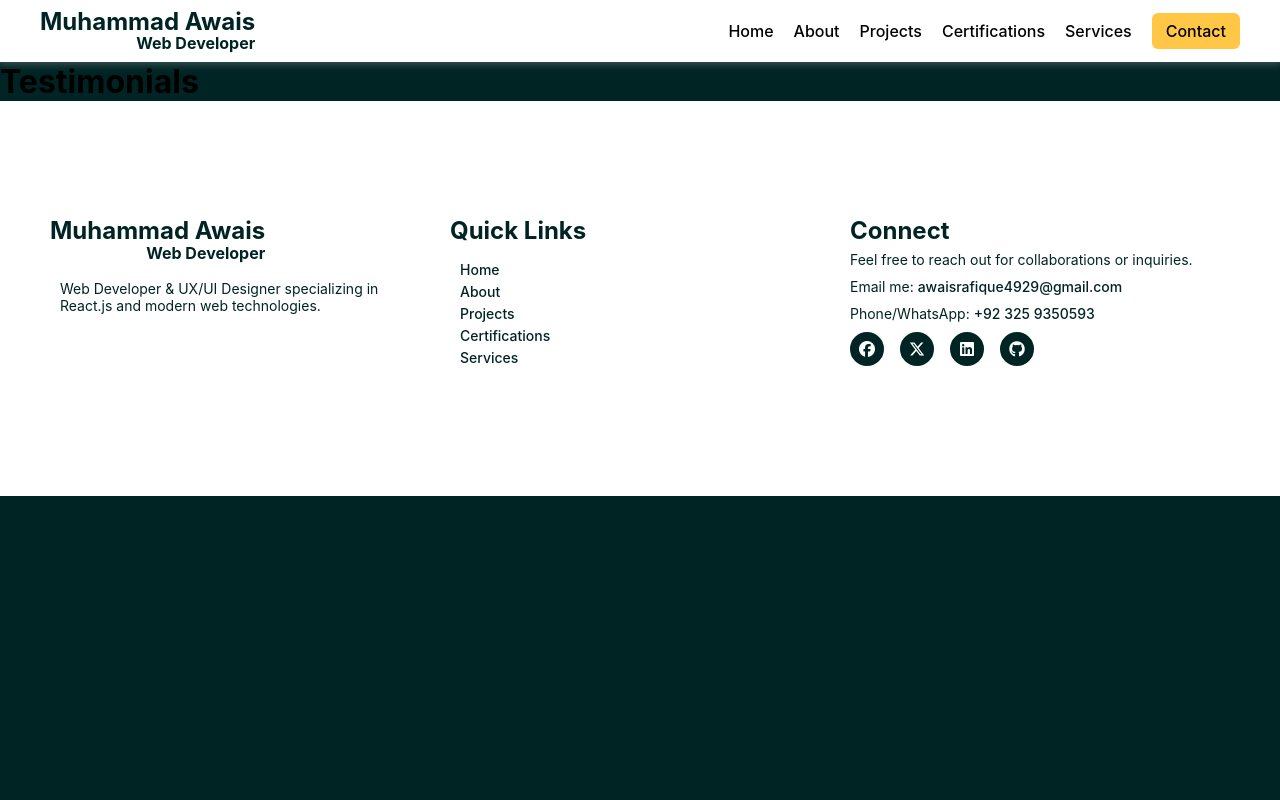
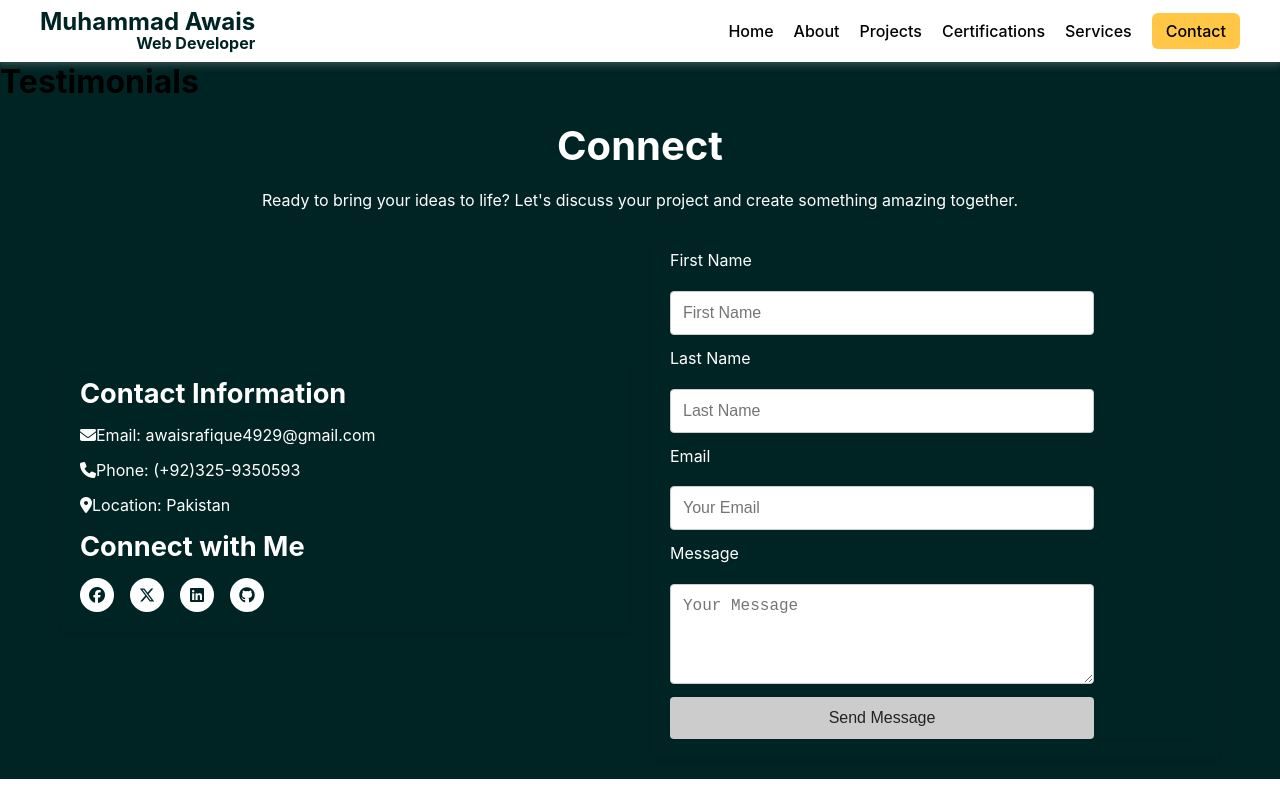
Before and after one commit to muhammad-awais-web-dev/portfolio-website, a React (Create React App) app: page /testimonials in a window 1280 px wide. Shown: the top 800 px of the page. Built offline with nearby package versions, Linux system fonts and the light colour scheme.

Commit message:
Contact Me - Add Contact Form Component

```diff
--- a/src/App.js
+++ b/src/App.js
@@ -1,4 +1,5 @@
 import './App.css';
+import Contact from './components/Contact';
 import Footer from './components/Footer';
 import Navbar from './components/Navbar';
 // import Contact from './components/Contact';
@@ -32,7 +33,7 @@ function App() {
         <Route path='/services' element={<Services />} />
         <Route path='/testimonials' element={<Testimonials />} />
       </Routes>
-      {/* <Contact /> */}
+      <Contact />
       <Footer />
     </Router>
   );
--- /dev/null
+++ b/src/components/Contact.js
@@ -0,0 +1,68 @@
+import React from 'react'
+import styles from './Contact.module.css'
+import ContactForm from './ContactForm'
+
+function Contact() {
+  return (
+    <section className={styles.contact}>
+        <h2>Connect</h2>
+        <p>Ready to bring your ideas to life? Let's discuss your project and create something amazing together.</p>
+        <div className={styles.contactContainer}>
+            <div className={styles.contactInfo}>
+                <h3>Contact Information</h3>
+                <p><i className='fas fa-envelope'></i>Email: awaisrafique4929@gmail.com</p>
+                <p><i className='fas fa-phone'></i>Phone: (+92)325-9350593</p>
+                <p><i className='fas fa-map-marker-alt'></i>Location: Pakistan</p>
+                <h3>Connect with Me</h3>
+                <div className={styles.socialButtonsContainer}>
+                    <a
+                        href="https://www.facebook.com/profile.php?id=61573732746181"
+                        target="_blank"
+                        rel="noopener noreferrer"
+                        className={styles.socialButton}
+                    >
+                        <i className="fa-brands fa-facebook"></i>
+                        <span className={styles.iconText}>Facebook</span>
+                    </a>
+
+                    <a
+                        href="https://x.com/WebMorph_Studio"
+                        target="_blank"
+                        rel="noopener noreferrer"
+                        className={styles.socialButton}
+                    >
+                        <i className="fa-brands fa-x-twitter"></i>
+                        <span className={styles.iconText}>Twitter</span>
+                    </a>
+
+                    <a
+                        href="https://www.linkedin.com/in/muhammad-awais-webdev"
+                        target="_blank"
+                        rel="noopener noreferrer"
+                        className={styles.socialButton}
+                    >
+                        <i className="fa-brands fa-linkedin"></i>
+                        <span className={styles.iconText}>LinkedIn</span>
+                    </a>
+
+                    <a
+                        href="https://github.com/muhammad-awais-web-dev/"
+                        target="_blank"
+                        rel="noopener noreferrer"
+                        className={styles.socialButton}
+                    >
+                        <i className="fa-brands fa-github"></i>
+                        <span className={styles.iconText}>GitHub</span>
+                    </a>
+                </div>
+            </div>
+            <div className={styles.contactForm}>
+                <ContactForm />
+            </div>
+        </div>
+    </section>
+  )
+}
+
+
+export default Contact
--- /dev/null
+++ b/src/components/Contact.module.css
@@ -0,0 +1,87 @@
+.contact{
+    color: white;
+    max-width: 1200px;
+    margin: auto;
+    justify-content: center;
+    align-items: center;
+    padding: 20px;
+    display: flex;
+    flex-direction: column;
+    gap: 20px;
+}
+.contact h2{
+    font-size: 2.5rem;
+    font-weight: bold;
+    text-align: center;
+}
+.contact h3{
+    font-size: 1.7rem;
+    font-weight: bold;
+}
+.contactContainer{
+    display: flex;
+    flex-wrap: wrap;
+    gap: 20px;
+    width: 100%;
+    justify-content: center;
+    align-items: center;
+}
+.contactInfo, .contactForm{
+    flex: 1 1 45%;
+    min-width: 300px;
+    max-width: 600px;
+    display: flex;
+    flex-direction: column;
+    gap: 15px;
+    padding: 20px;
+    border-radius: 8px;
+    box-shadow: 0 4px 8px rgba(0, 0, 0, 0.1);
+}
+
+.socialButtonsContainer{
+    display: flex;
+    gap: 1rem;
+}
+.socialButton{
+
+    background: white;
+    border: white 2px solid;
+    color: #002424;
+    text-decoration: none;
+    border-radius: 40px;
+    display: inline-flex;
+    align-items: center;
+    justify-content: center;
+    transition: all 0.3s ease;
+    overflow: hidden;
+}
+.socialButton:hover{
+    background:#002424;
+    color: white;
+    transition: all 0.3s ease;
+}
+.socialButton i{
+    height: 30px;
+    width: 30px;
+    display: flex;
+    align-items: center;
+    justify-content: center;
+    font-size: 1rem;
+}
+.socialButton .iconText{
+    opacity: 0;
+    max-width: 0;
+    margin-left: 0;
+    overflow: hidden;
+    white-space: nowrap;
+    transition: all 0.7s ease-in-out;
+    font-family: "poppins", sans-serif;
+    font-weight: 600;
+}
+.socialButton:hover .iconText{
+    opacity: 1;
+    max-width: 200px;
+    margin-left: 1px;
+    transition: all 0.7s ease-in-out;
+    padding: 0 10px;
+}
--- /dev/null
+++ b/src/components/ContactForm.js
@@ -0,0 +1,67 @@
+import React from 'react'
+import { useState } from 'react'
+import styles from './ContactForm.module.css'
+
+function ContactForm() {
+  const [formData, setFormData] = useState({
+    firstName: '',
+    lastName: '',
+    email: '',
+    message: ''
+  })
+
+  const [isSubmitted, setIsSubmitted] = useState(false)
+
+  const handleChange = (e) => {
+    const { name, value } = e.target
+    setFormData({
+      ...formData,
+      [name]: value
+    })
+  }
+
+  const handleSubmit = (e) => {
+    e.preventDefault()
+    setFormData({
+      firstName: '',
+      lastName: '',
+      email: '',
+      message: ''
+    })
+    setIsSubmitted(true)
+    // Handle form submission
+  }
+  // return (
+  //   <form className={styles.contactForm} onSubmit={handleSubmit}>
+  //     <label htmlFor="first-name" className={styles.label}>First Name</label>
+  //     <input type="text" id="first-name" name="firstName" onChange={handleChange} className={styles.input} placeholder="First Name" required />
+  //     <label htmlFor="last-name" className={styles.label}>Last Name</label>
+  //     <input type="text" id="last-name" name="lastName" onChange={handleChange} className={styles.input} placeholder="Last Name" required />
+  //     <label htmlFor="email" className={styles.label}>Email</label>
+  //     <input type="email" id="email" name="email" onChange={handleChange} className={styles.input} placeholder="Your Email" required />
+  //     <label htmlFor="message" className={styles.label}>Message</label>
+  //     <textarea id="message" name="message" onChange={handleChange} className={styles.textarea} placeholder="Your Message" required></textarea>
+  //     <button type="submit" className={styles.button} disabled={!formData.firstName || !formData.lastName || !formData.email || !formData.message}>Send Message</button>
+  //   </form>
+  // )
+  return (isSubmitted ?
+    <div className={styles.contactForm}>
+      <p className={styles.thankYouMessage}>Thank you for reaching out! I'll get back to you soon.</p>
+      <button className={styles.button} onClick={() => setIsSubmitted(false)}>Send Another Message</button>
+    </div>
+    :
+    <form className={styles.contactForm} onSubmit={handleSubmit}>
+      <label htmlFor="first-name" className={styles.label}>First Name</label>
+      <input type="text" id="first-name" name="firstName" onChange={handleChange} className={styles.input} placeholder="First Name" required />
+      <label htmlFor="last-name" className={styles.label}>Last Name</label>
+      <input type="text" id="last-name" name="lastName" onChange={handleChange} className={styles.input} placeholder="Last Name" required />
+      <label htmlFor="email" className={styles.label}>Email</label>
+      <input type="email" id="email" name="email" onChange={handleChange} className={styles.input} placeholder="Your Email" required />
+      <label htmlFor="message" className={styles.label}>Message</label>
+      <textarea id="message" name="message" onChange={handleChange} className={styles.textarea} placeholder="Your Message" required></textarea>
+      <button type="submit" className={styles.button} disabled={!formData.firstName || !formData.lastName || !formData.email || !formData.message}>Send Message</button>
+    </form>
+  )
+}
+
+export default ContactForm
--- /dev/null
+++ b/src/components/ContactForm.module.css
@@ -0,0 +1,99 @@
+.contactForm {
+    width: 100%;
+    display: flex;
+    flex-direction: column;
+    justify-content: flex-start;
+    align-items: flex-start;
+    margin: 0 auto;
+    gap: .8rem;
+    border-radius: 8px;
+    transition: all 0.3s ease;
+    box-shadow: 0 2px 8px rgba(0,0,0,0.08);
+}
+
+.formTitle {
+    font-size: 1.5rem;
+    font-weight: 600;
+    margin-bottom: 1rem;
+    text-align: center;
+    color: #222;
+}
+
+.formGroup {
+    margin-bottom: 1.2rem;
+    display: flex;
+    flex-direction: column;
+}
+
+.label {
+    margin-bottom: 0.5rem;
+    font-size: 1rem;
+    align-self: flex-start;
+    color: #fff;
+}
+
+.input,
+.textarea {
+    padding: 0.75rem;
+    border: 1px solid #ccc;
+    border-radius: 4px;
+    font-size: 1rem;
+    align-self: flex-start;
+    width: 80%;
+    transition: border-color 0.2s;
+}
+
+.input:focus,
+.textarea:focus {
+    border-color: #0078d4;
+    outline: none;
+}
+
+.textarea {
+    min-height: 100px;
+    resize: vertical;
+}
+
+.button {
+    padding: 0.75rem 1.5rem;
+    background: #0078d4;
+    color: #fff;
+    border: none;
+    align-self: flex-start;
+    width: 80%;
+    border-radius: 4px;
+    font-size: 1rem;
+    font-weight: 500;
+    cursor: pointer;
+    transition: background 0.2s;
+}
+.button:disabled {
+    background: #ccc;
+    color: #222;
+    cursor: not-allowed;
+}
+.button:disabled:hover {
+    background: #ccc;
+}
+
+.button:hover {
+    background: #005fa3;
+}
+
+.error {
+    color: #d32f2f;
+    font-size: 0.95rem;
+    margin-top: 0.5rem;
+}
+
+.success {
+    color: #388e3c;
+    font-size: 1rem;
+    margin-top: 1rem;
+    display: flex;
+    justify-content: center;
+    align-items: center;
+    flex-direction: column;
+    gap: 1rem;
+    text-align: center;
+}
```
Also changed, not shown: src/pages/Home.js (added, +11 -0 lines), src/pages/Home.module.css (added).
